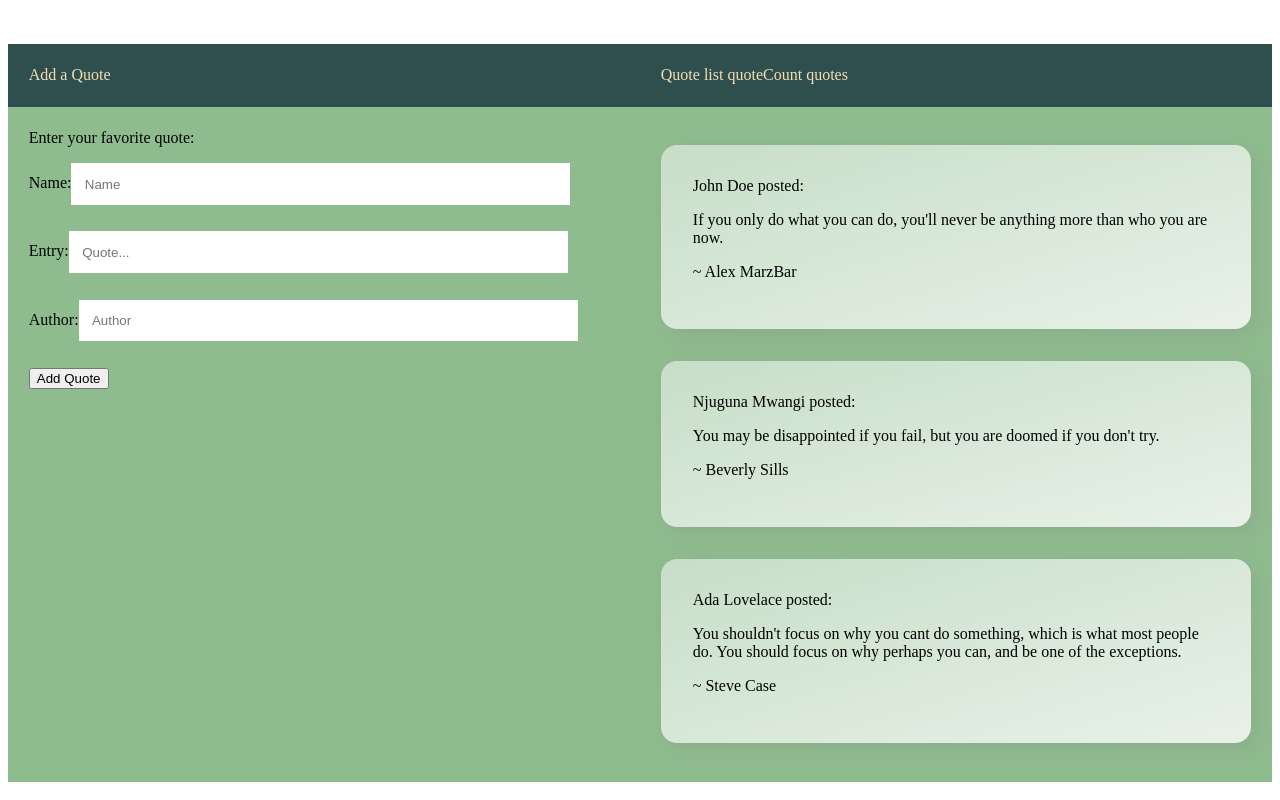
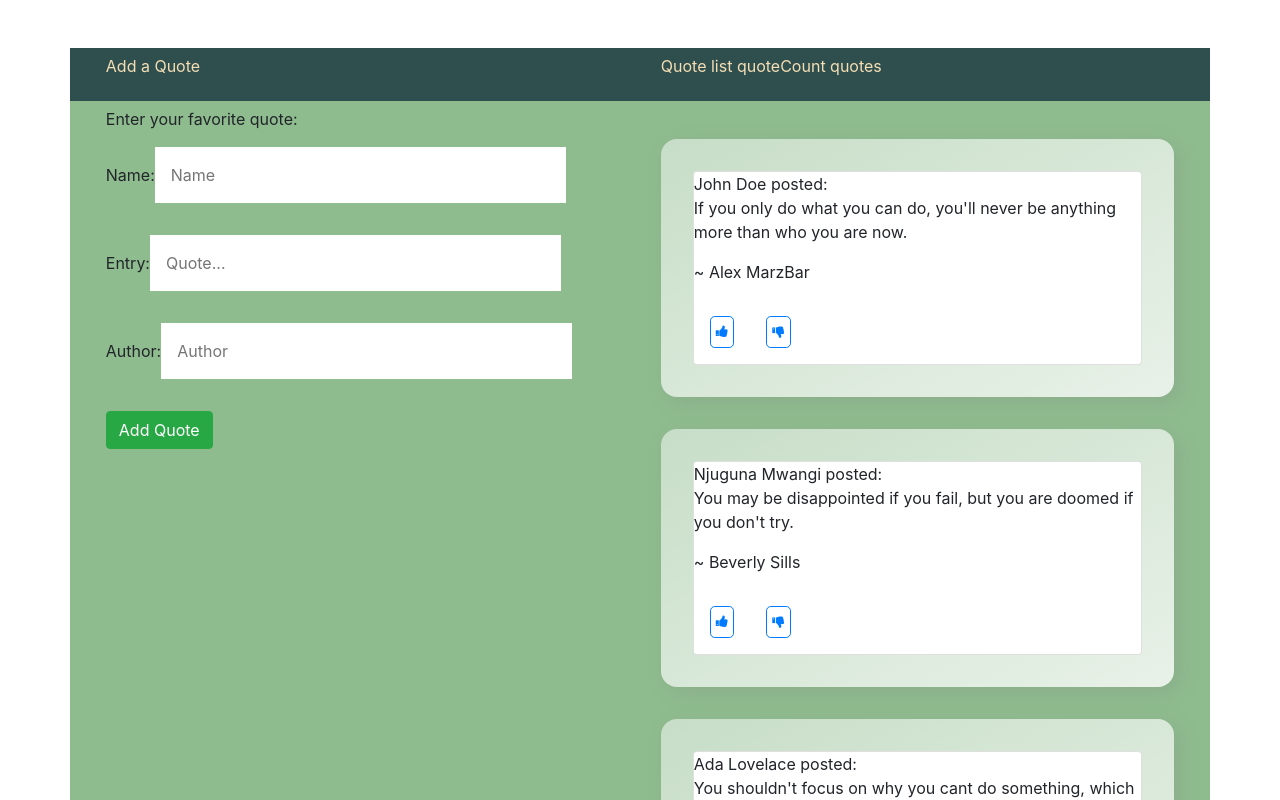
Before and after one commit to JoyMbugua/Quotr, an Angular app: page / in a window 1280 px wide. Shown: the top 800 px of the page. Built offline with nearby package versions, Linux system fonts and the light colour scheme.

Commit message:
added like and dislike icons

```diff
--- a/src/app/quote-details/quote-details.component.css
+++ b/src/app/quote-details/quote-details.component.css
@@ -0,0 +1,6 @@
+.btn {
+    border-radius: .3rem;
+    padding: 5px;
+    font-size: smaller;
+    margin: 1rem;
+}
--- a/src/app/quote-details/quote-details.component.html
+++ b/src/app/quote-details/quote-details.component.html
@@ -1,2 +1,10 @@
 <p>{{ quote.description }} </p>
 <p> ~ {{ quote.author }}</p>
+<div>
+  <div class="icons">
+
+    <button class="btn btn-outline-primary"><i class="fa icon1 fa-thumbs-up"></i></button>
+
+    <button class="btn btn-outline-primary"><i class="fa icon2 fa-thumbs-down"></i></button>
+  </div>
+</div>
--- a/src/styles.css
+++ b/src/styles.css
@@ -1 +1,3 @@
 /* You can add global styles to this file, and also import other style files */
+@import "~bootstrap/dist/css/bootstrap.min.css";
+@import "~font-awesome/css/font-awesome.min.css";
```
